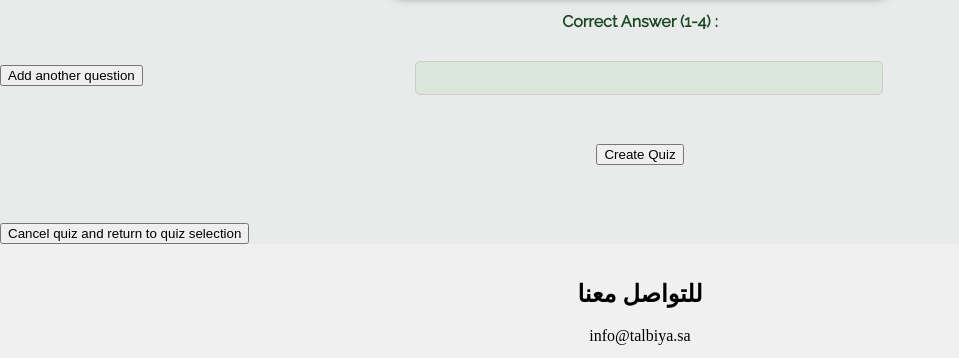
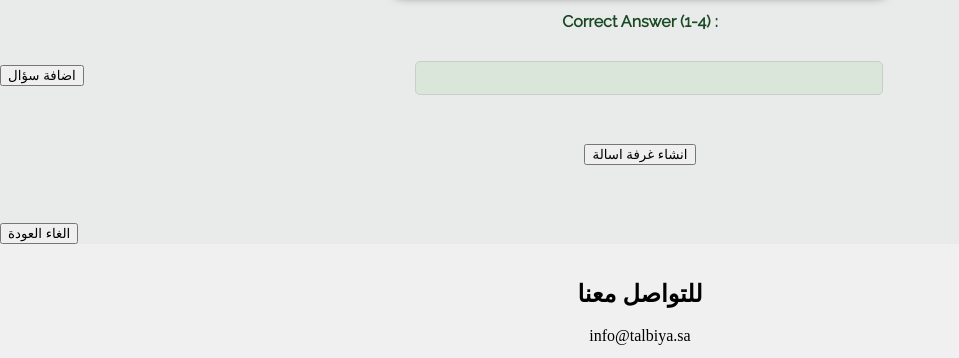
Before and after one commit to zshmr7/TALBIYA3, a website: page public/create/quiz-creator/index.html in a window 1280 px wide. Shown: the part 1059-1417 px from the top of the page, without its empty margins (0-959 px from the left). Drawn offline with nearby package versions, Linux system fonts and the light colour scheme; no server answers.

Commit message:
Update index.html

```diff
--- a/public/create/quiz-creator/index.html
+++ b/public/create/quiz-creator/index.html
@@ -50,7 +50,7 @@
 
 
  <div class="form-field">
-            <label id = "quizTitle">Quiz Title</label>
+            <label id = "quizTitle">عنوان الاسالة </label>
             <input id = "name" type = "text" name="name" autofocus/>
         </div>
         <br>
@@ -78,18 +78,18 @@
             </div>
         </div>
         <br>
-        <button onclick = "addQuestion()">Add another question</button>
+        <button onclick = "addQuestion()">اضافة سؤال </button>
 
         <br>
         <br>
 
         <div class="form-field">
-            <button onclick = "updateDatabase()">Create Quiz</button>
+            <button onclick = "updateDatabase()">انشاء غرفة اسالة</button>
         </div>
 
         <br>
 
-        <button onclick = 'cancelQuiz()'>Cancel quiz and return to quiz selection</button>
+        <button onclick = 'cancelQuiz()'>الغاء العودة </button>
 
 
         <script src = "../../socket.io/socket.io.js"></script>
```
